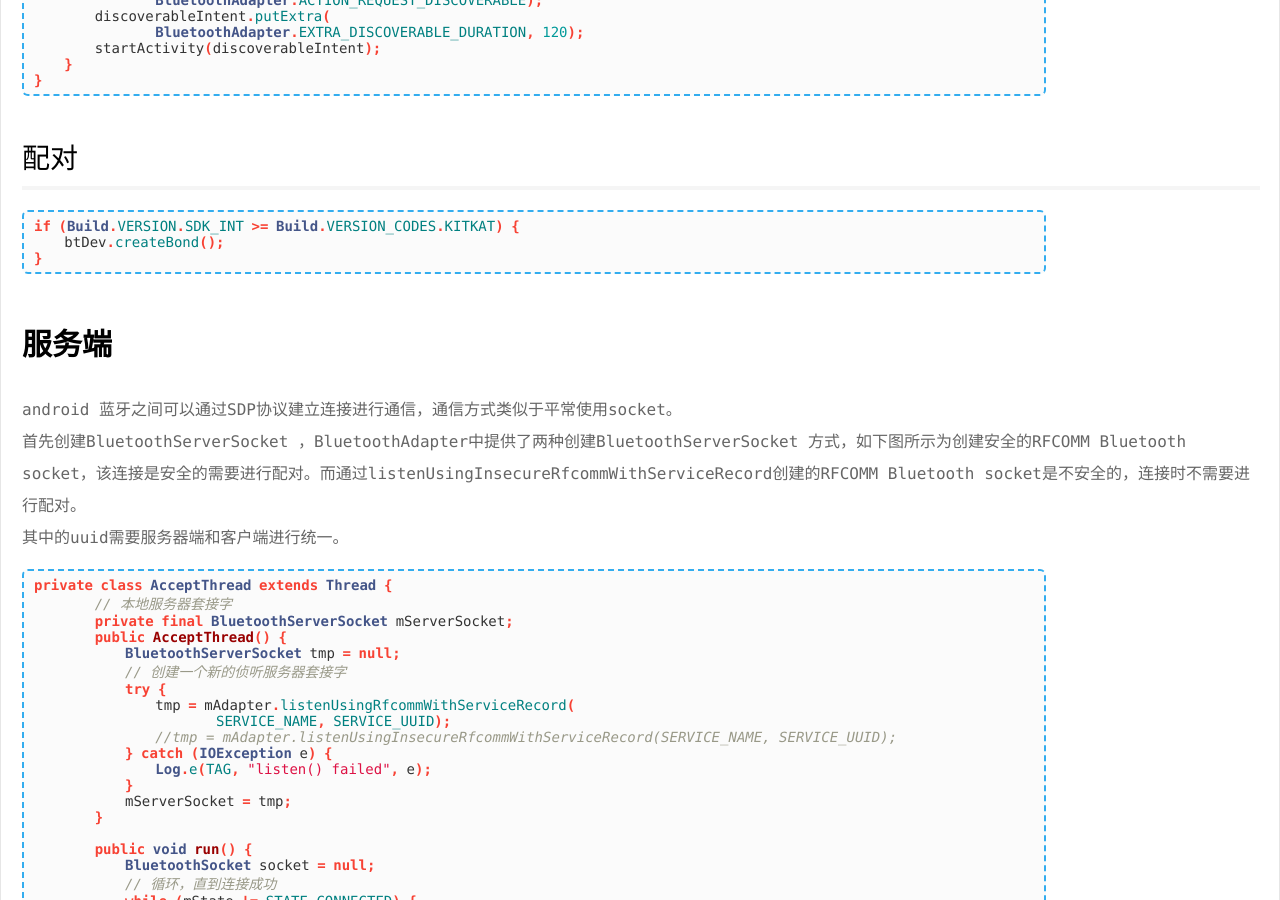
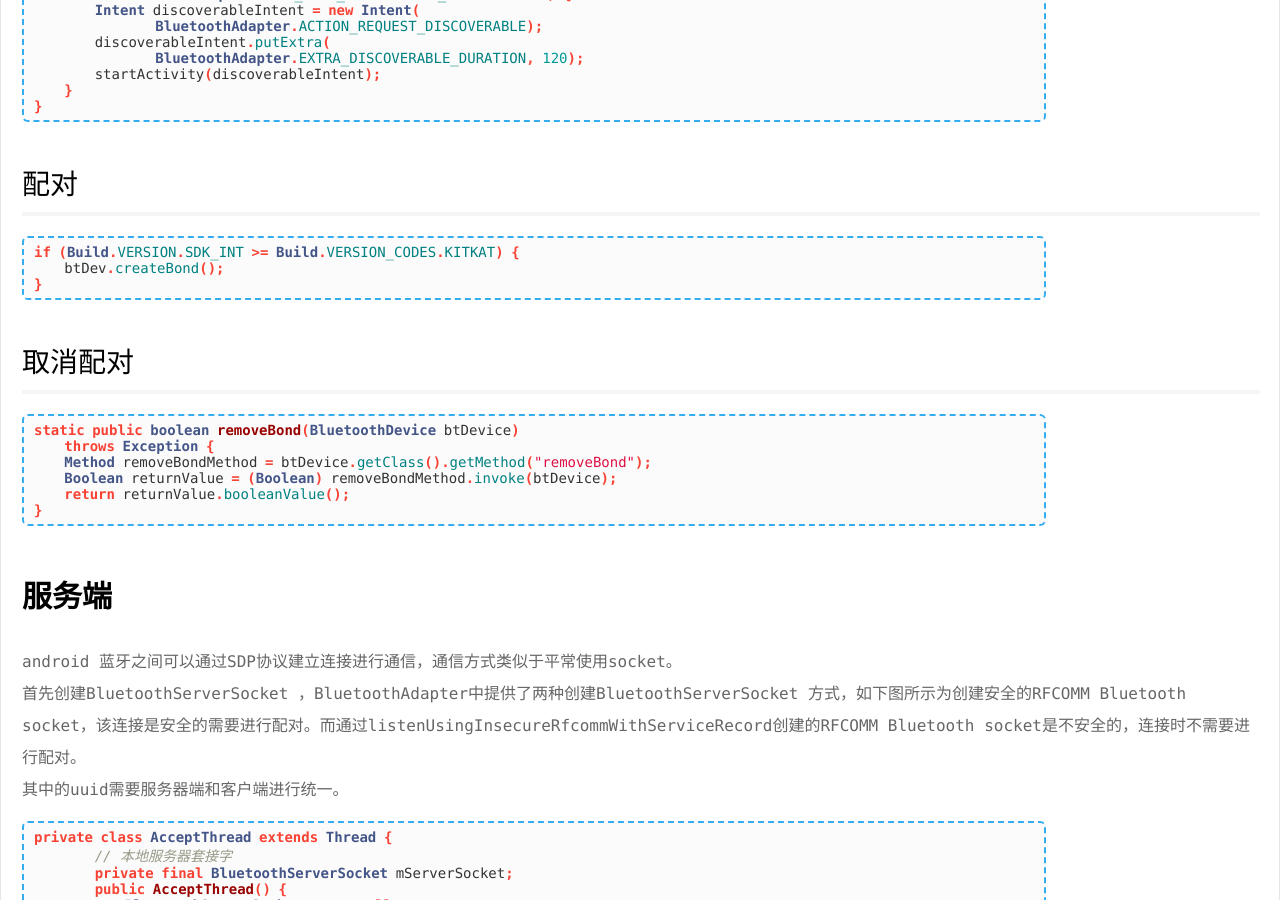
Before and after one commit to psvmc/myblog_jekyll, a Jekyll site: the page built from _posts/2018-03-06-android-bluetooth.md, in a window 1280 px wide and 900 px high, scrolled down 3836 px. Built offline with Jekyll 4.4.1, drawn with Linux system fonts in a browser that asks for light colours; comment, search, counter and statistics services are not loaded.

Commit message:
文章更新

````diff
--- a/_posts/2018-03-06-android-bluetooth.md
+++ b/_posts/2018-03-06-android-bluetooth.md
@@ -191,6 +191,19 @@ if (Build.VERSION.SDK_INT >= Build.VERSION_CODES.KITKAT) {
 
 
 
+## 取消配对
+
+```java
+static public boolean removeBond(BluetoothDevice btDevice)
+    throws Exception {
+    Method removeBondMethod = btDevice.getClass().getMethod("removeBond");
+    Boolean returnValue = (Boolean) removeBondMethod.invoke(btDevice);
+    return returnValue.booleanValue();
+}
+```
+
+
+
 # 服务端
 
 android 蓝牙之间可以通过SDP协议建立连接进行通信，通信方式类似于平常使用socket。
````
Also changed, not shown: _posts/2018-07-20-android-tips.md (+8 -0 lines).
